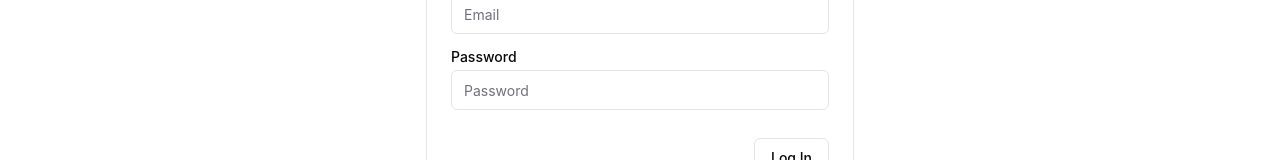
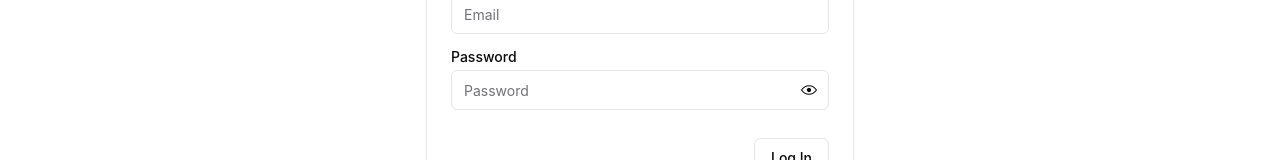
Before and after one commit to wyzhaobvt/harmony-client, a React (Vite) app: page /login in a window 1280 px wide. Shown: the part 387-547 px from the top of the page. Built offline with nearby package versions, Linux system fonts and the light colour scheme.

Commit message:
Implemented functionality for toggling password visibility

```diff
--- a/src/pages/Login.jsx
+++ b/src/pages/Login.jsx
@@ -1,4 +1,5 @@
 import { useState, useEffect } from "react";
+import { EyeOpenIcon, EyeClosedIcon } from "@radix-ui/react-icons";
 
 import { Button } from "@/components/ui/button";
 import {
@@ -24,6 +25,12 @@ const Login = () => {
     password: null
   });
 
+  const [isHiddenPassword, setIsHiddenPassword] = useState(true);
+
+  const handlePasswordVisibility = () => {
+    setIsHiddenPassword(prev => !prev);
+  }
+
   const handleOnChange = (event) => {
     setInputData((prev) => ({
       ...prev,
@@ -44,11 +51,13 @@ const Login = () => {
 
   const finishSubmit = () => {
     console.log("Logged in");
-  }
+  };
 
   useEffect(() => {
     // Set 'isErrors' to true if 'errors' has at least one truthy value or one null value
-    const isErrors = Object.values(errors).some((error) => error === true || error === null);
+    const isErrors = Object.values(errors).some(
+      (error) => error === true || error === null
+    );
 
     // If the condition is satisfied, submit the form
     if (!isErrors) {
@@ -91,16 +100,31 @@ const Login = () => {
               {/* Password */}
               <div className="flex flex-col space-y-1.5">
                 <Label htmlFor="password">Password</Label>
+                <div className="relative">
                   <Input
-                  type="password"
+                    type={isHiddenPassword ? "password" : "text"}
                     id="password"
                     name="password"
                     placeholder="Password"
                     onChange={handleOnChange}
                     className={
-                    errors.password && "border-red-500 dark:border-red-400"
+                      errors.password
+                        ? "border-red-500 dark:border-red-400 pr-10"
+                        : "pr-10"
                     }
                   />
+                  {isHiddenPassword ? (
+                    <EyeOpenIcon
+                      className="ml-2 h-4 w-4 absolute inset-y-3 right-3 cursor-pointer select-none"
+                      onClick={handlePasswordVisibility}
+                    />
+                  ) : (
+                    <EyeClosedIcon
+                      className="ml-2 h-4 w-4 absolute inset-y-3 right-3 cursor-pointer select-none"
+                      onClick={handlePasswordVisibility}
+                    />
+                  )}
+                </div>
                 {/* Error for Password Field */}
                 <StatusMessage
                   error={errors.password}
```
Lines whose indentation alone changed are shown as unchanged.
